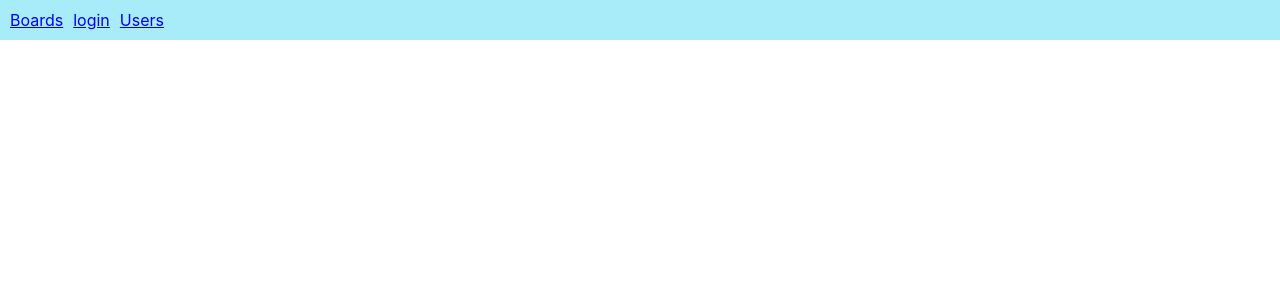
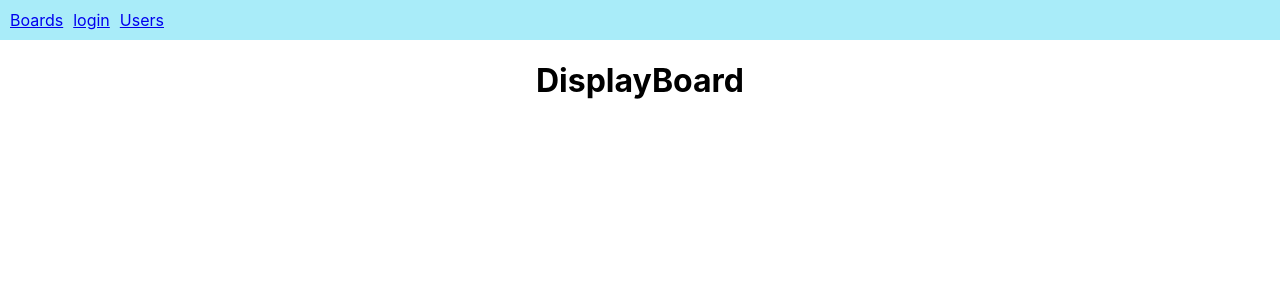
Before and after one commit to michaelsnow3/trello-clone-app, a React (Create React App) app: page /board in a window 1280 px wide. Shown: the top 300 px of the page. Built offline with nearby package versions, Linux system fonts and the light colour scheme.

Commit message:
clicking a board will redirect to display board page

```diff
--- a/src/components/App/App.js
+++ b/src/components/App/App.js
@@ -2,7 +2,7 @@ import React from 'react';
 import './App.css';
 
 // import components
-import Nav from '../nav/Nav';
+import Nav from '../Nav/Nav';
 
 function App() {
   return (
--- /dev/null
+++ b/src/components/Board/Board.js
@@ -0,0 +1,20 @@
+import React from 'react';
+import './Board.css';
+import { Route } from 'react-router-dom'
+
+function Board({ board }) {
+  const boardTitle = board.title;
+  const boardClass = board.favourite
+    ? 'boardContainer favourite'
+    : 'boardContainer';
+
+  return (
+    <Route render={({ history }) => (
+      <div className={boardClass} onClick={() => { history.push('/board') }}>
+        {boardTitle}
+      </div>
+    )} />
+  );
+}
+
+export default Board;
--- /dev/null
+++ b/src/components/DisplayBoard/DisplayBoard.js
@@ -0,0 +1,9 @@
+import React from 'react';
+
+function DisplayBoard() {
+  return(
+    <h1>DisplayBoard</h1>
+  )
+}
+
+export default DisplayBoard;
--- a/src/components/listBoards/ListBoards.js
+++ b/src/components/ListBoards/ListBoards.js
@@ -4,7 +4,7 @@ import { connect } from 'react-redux';
 import './ListBoards.css'
 
 // import components
-import Board from '../board/Board';
+import Board from '../Board/Board';
 
 const mapStateToProps = state => {
   return {
--- a/src/components/nav/Nav.js
+++ b/src/components/Nav/Nav.js
@@ -1,11 +1,12 @@
 import React from 'react';
 import { connect } from 'react-redux';
 import { BrowserRouter as Router, Route, Link } from 'react-router-dom';
-import './nav.css';
+import './Nav.css';
 
 // import components
-import Login from '../login/Login';
-import listBoards from '../listBoards/ListBoards';
+import Login from '../Login/Login';
+import listBoards from '../ListBoards/ListBoards';
+import DisplayBoard from '../DisplayBoard/DisplayBoard'
 
 const mapStateToProps = state => {
   return {
@@ -30,6 +31,7 @@ function Nav({ username }) {
         <Route path={`/${username}/boards`} component={listBoards} />
         <Route path="/login/" component={Login} />
         <Route path="/users/" component={Users} />
+        <Route path="/board/" component={DisplayBoard} />
       </div>
     </Router>
   );
--- a/src/components/board/Board.js
+++ /dev/null
@@ -1,20 +0,0 @@
-import React from 'react';
-import './Board.css';
-
-function Board({ board }) {
-  const boardTitle = board.title;
-  const boardClass = board.favourite
-    ? 'boardContainer favourite'
-    : 'boardContainer';
-
-  const handleBoardClick = () => {
-    console.log(boardTitle);
-  };
-  return (
-    <div className={boardClass} onClick={handleBoardClick}>
-      {boardTitle}
-    </div>
-  );
-}
-
-export default Board;
```
Also changed, not shown: src/components/Board/Board.css (renamed from src/components/board/Board.css), src/components/ListBoards/ListBoards.css (renamed from src/components/listBoards/ListBoards.css), src/components/Login/Login.js (renamed from src/components/login/Login.js), src/components/Nav/Nav.css (renamed from src/components/nav/nav.css).
